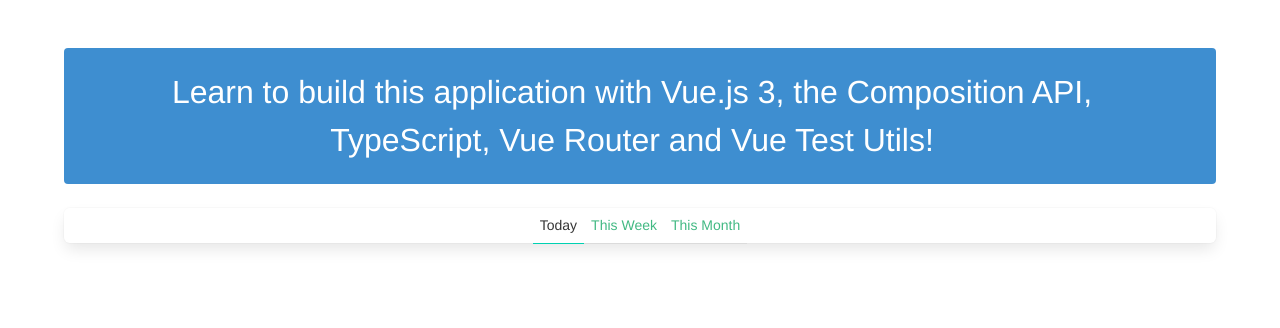
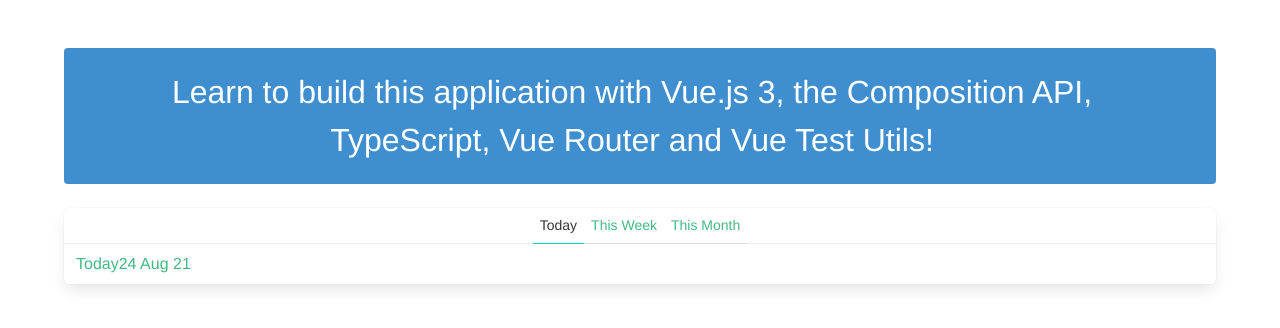
Before and after one commit to adacapo21/vue-composition-api, a Vue app: page /#/about in a window 1280 px wide. Shown: the top 328 px of the page. Built offline with nearby package versions, Linux system fonts and the light colour scheme.

Commit message:
- Derived Data with computed

```diff
--- a/package.json
+++ b/package.json
@@ -9,6 +9,7 @@
     "lint": "vue-cli-service lint"
   },
   "dependencies": {
+    "moment": "^2.29.1",
     "vue": "^3.0.0",
     "vue-router": "^4.0.0-0"
   },
--- a/src/components/Timeline.vue
+++ b/src/components/Timeline.vue
@@ -10,28 +10,53 @@
         {{ period }}
       </a>
     </span>
+    <a
+      v-for="post in posts"
+      :key="post.id"
+      class="panel-block">
+      <a>{{ post.title }}</a>
+      <div>{{ post.created.format('D MMM YY') }}</div>
+    </a>
   </nav>
 </template>
 
 <script lang="ts">
-import { defineComponent, ref } from 'vue'
+import { defineComponent, ref, computed } from 'vue'
+import moment from 'moment'
+import { today, thisWeek, thisMonth } from '@/mocks'
 
 type Period = 'Today' | 'This Week' | 'This Month'
 
 export default defineComponent({
   name: 'Timeline',
   setup () {
-    // eslint-disable-next-line no-undef
     const periods = ['Today', 'This Week', 'This Month']
     // make period it, reactive
     const currentPeriod = ref<Period>('Today')
+    const posts = computed(() => {
+      return [today, thisWeek, thisMonth].filter(post => {
+        // currentPeriod is the ref
+        console.log(currentPeriod.value)
+        if (currentPeriod.value === 'Today') {
+          // if post is after yesterday's post
+          return post.created.isAfter(moment().subtract(1, 'day'))
+        }
+        if (currentPeriod.value === 'This Week') {
+          return post.created.isAfter(moment().subtract(1, 'week'))
+        }
+        if (currentPeriod.value === 'This Month') {
+          return post.created.isAfter(moment().subtract(1, 'month'))
+        }
+        return false
+      })
+    })
 
     const setPeriod = (period: Period) => {
       currentPeriod.value = period
     }
 
     return {
-      // posts,
+      posts,
       periods,
       setPeriod,
       currentPeriod
--- /dev/null
+++ b/src/mocks.ts
@@ -0,0 +1,25 @@
+import moment from 'moment'
+
+export interface Post {
+  id: string
+  title: string
+  created: moment.Moment
+}
+
+export const today: Post = {
+  id: '1',
+  title: 'Today',
+  created: moment().subtract(1, 'second')
+}
+
+export const thisWeek: Post = {
+  id: '2',
+  title: 'This Week',
+  created: moment().subtract(2, 'days')
+}
+
+export const thisMonth: Post = {
+  id: '3',
+  title: 'This Month',
+  created: moment().subtract(12, 'days')
+}
```
Also changed, not shown: 1 other file (tests, documents, lock files or other folders).
